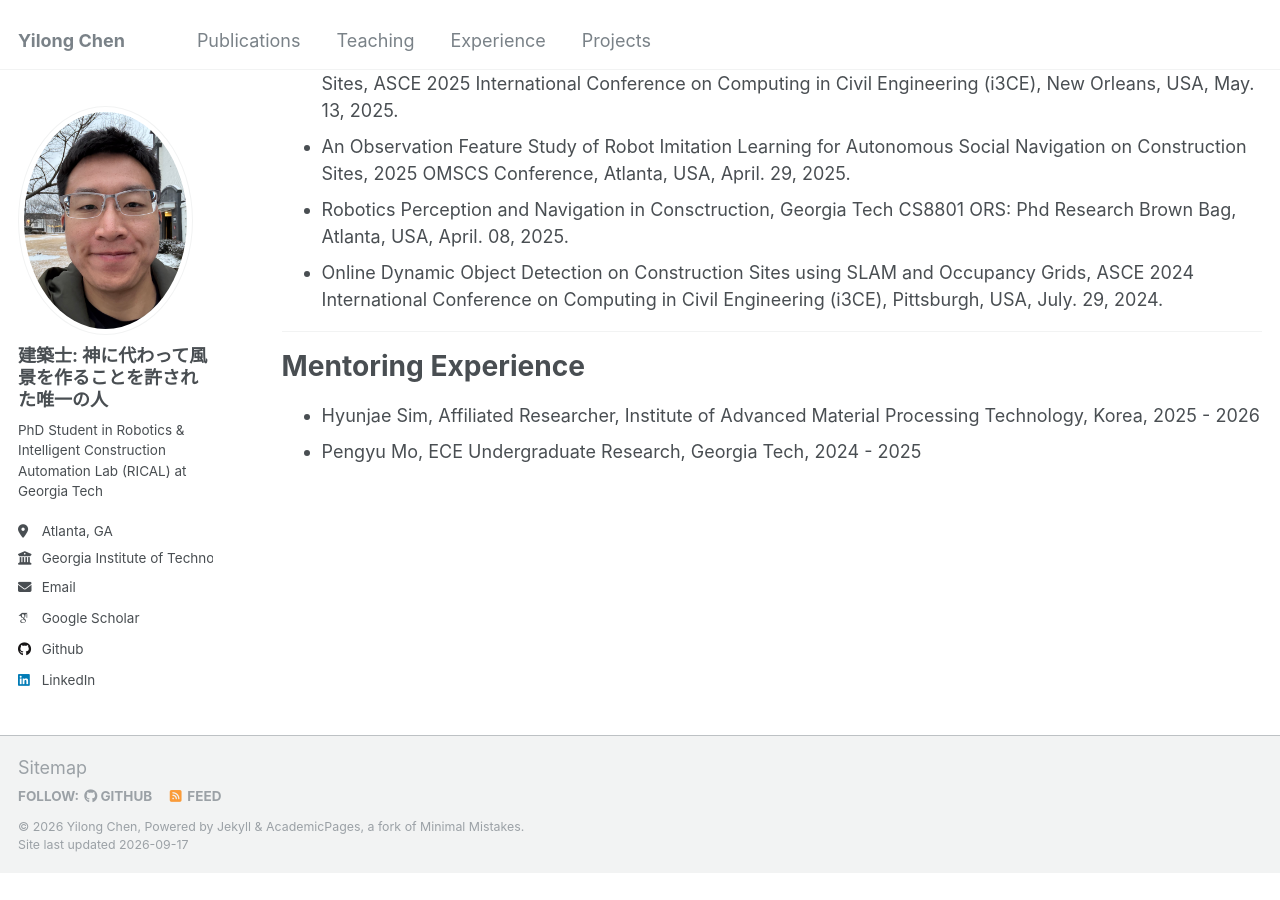
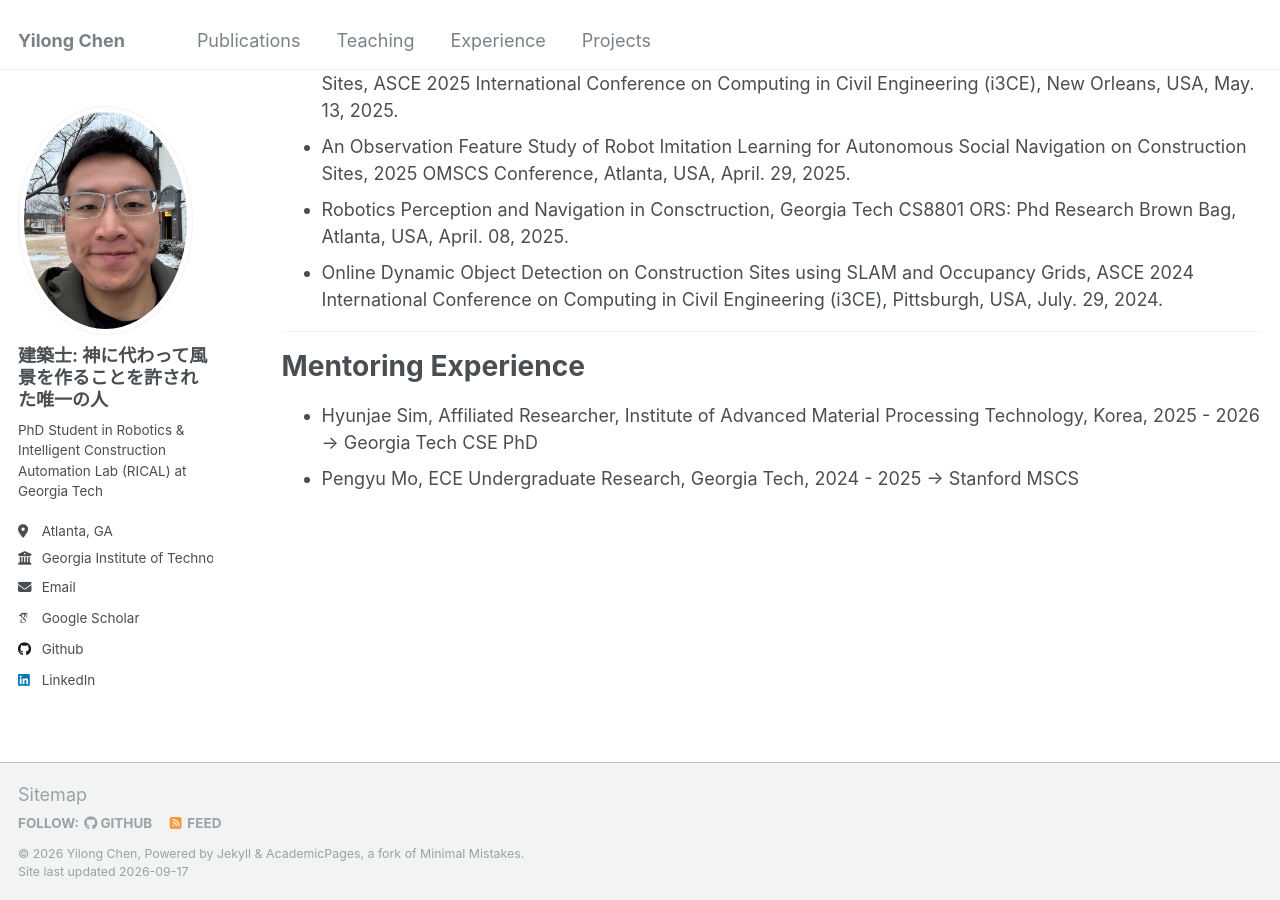
Before and after one commit to chenyilong0520/chenyilong0520.github.io, a Jekyll site: the page built from _pages/teaching.md, in a window 1280 px wide and 900 px high, scrolled down 513 px. Built offline with Jekyll 4.4.1, drawn with Linux system fonts in a browser that asks for light colours; some web fonts are replaced; before the commit the page ends 1386 px from its top, so only the background shows below that.

Commit message:
Update mentoring experience details

```diff
--- a/_pages/teaching.md
+++ b/_pages/teaching.md
@@ -38,5 +38,5 @@ author_profile: true
 
 # Mentoring Experience
 
-- Hyunjae Sim, Affiliated Researcher, Institute of Advanced Material Processing Technology, Korea, 2025 - 2026
-- Pengyu Mo, ECE Undergraduate Research, Georgia Tech, 2024 - 2025
+- Hyunjae Sim, Affiliated Researcher, Institute of Advanced Material Processing Technology, Korea, 2025 - 2026 -> Georgia Tech CSE PhD
+- Pengyu Mo, ECE Undergraduate Research, Georgia Tech, 2024 - 2025 -> Stanford MSCS
```
